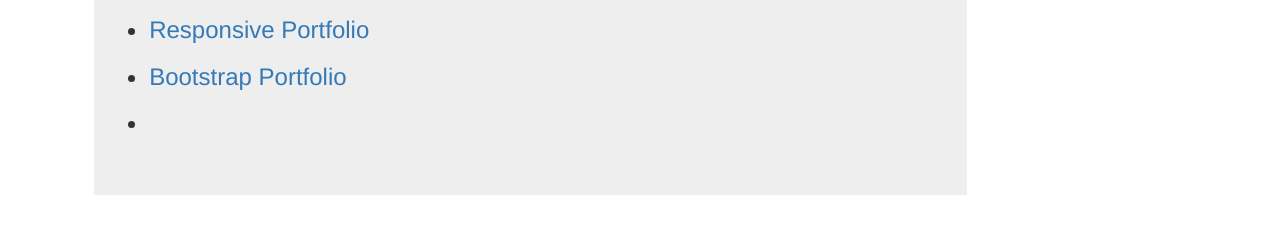
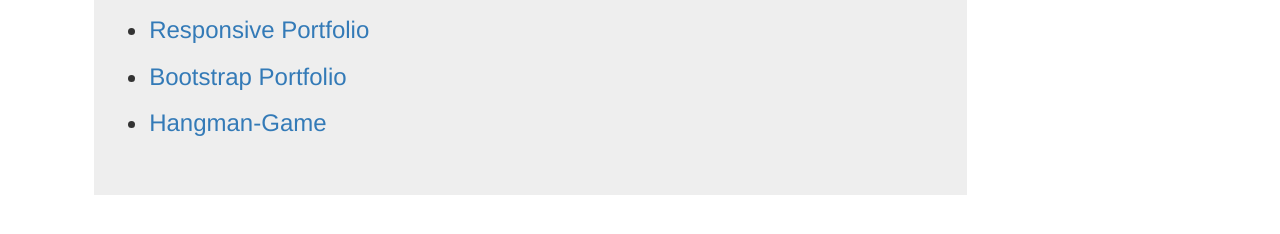
Before and after one commit to johfirth/johfirth.github.io, a plain HTML site: page index.html in a window 1280 px wide. Shown: the part 222-456 px from the top of the page. Drawn offline with nearby package versions, Linux system fonts and the light colour scheme.

Commit message:
forgot a line

```diff
--- a/index.html
+++ b/index.html
@@ -43,7 +43,7 @@
                             <li class="h3"><a href="Basic-Portfolio/index.html">Portfolio</a></li>
                             <li class="h3"><a href="Responsive-Portfolio/index.html">Responsive Portfolio</a></li>
                             <li class="h3"><a href="Bootstrap-Portfolio/index.html">Bootstrap Portfolio</a></li>
-                            <li class="h3"><a href="hangman-game/hangman.html"</li>
+                            <li class="h3"><a href="hangman-game/hangman.html">Hangman-Game</a></li>
                          </ul>
                      </div>
                  </div>
```
